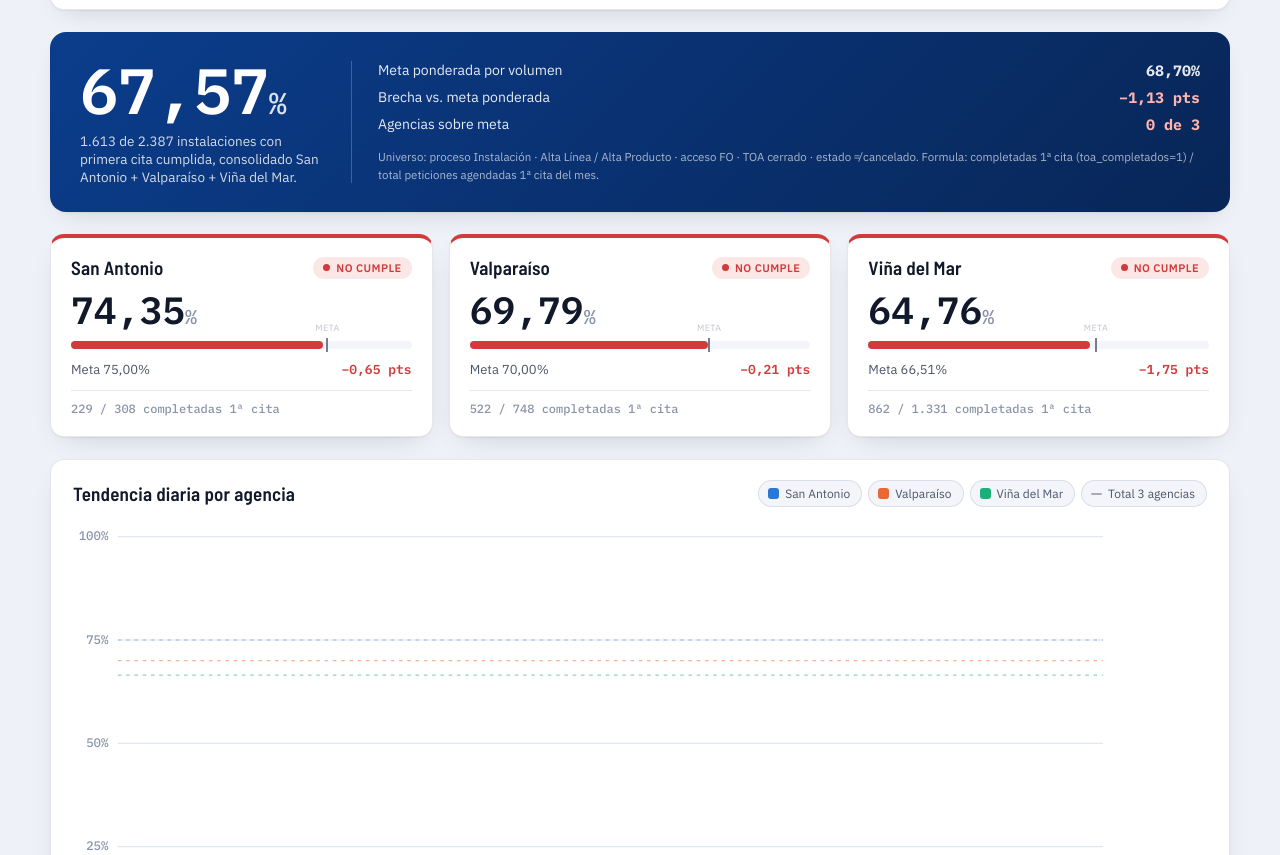
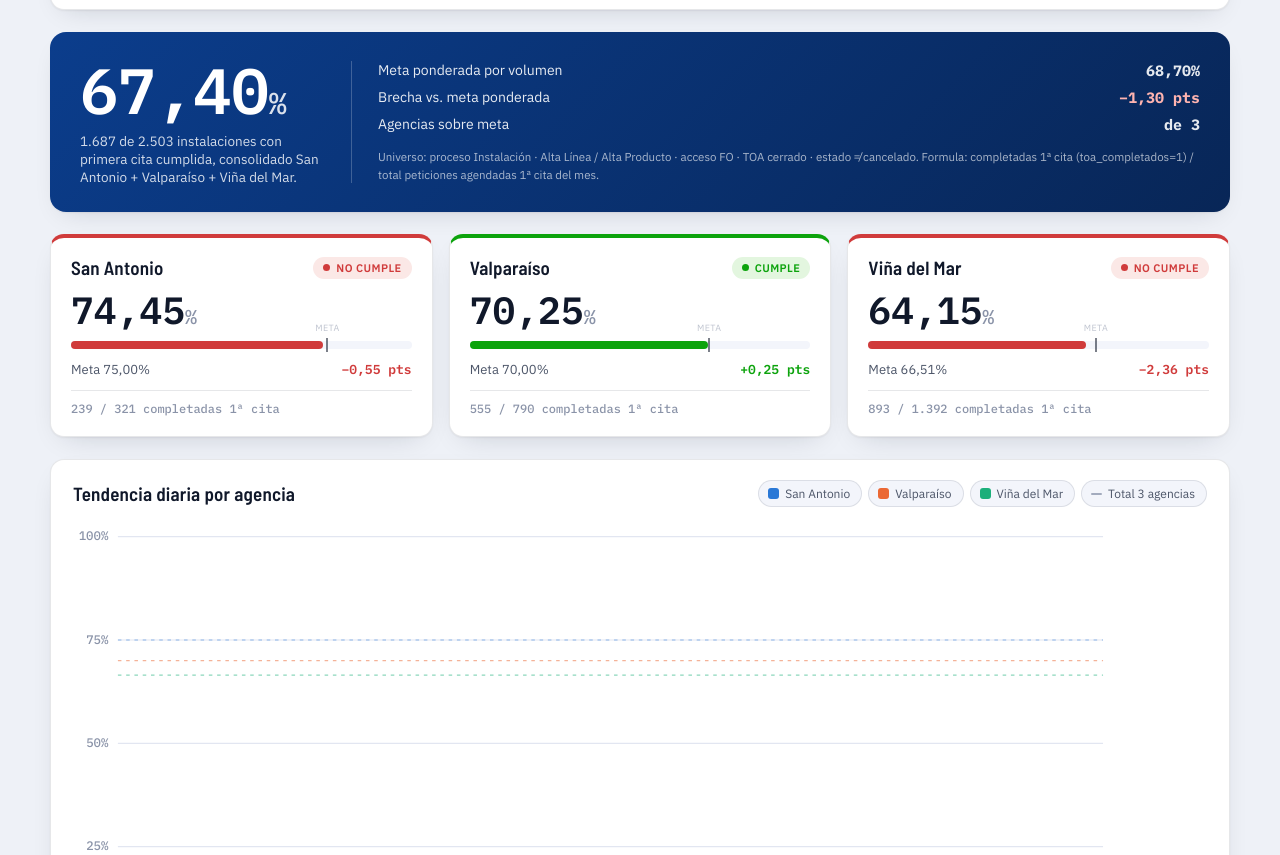
Before and after one commit to portalkpistecnicos/analisis-primera-cita, a plain HTML site: page index.html in a window 1280 px wide. Shown: the part 97-952 px from the top of the page. Drawn offline with Linux system fonts and the light colour scheme.

Commit message:
Actualizacion automatica 26-11-2026

```diff
--- a/index.html
+++ b/index.html
@@ -268,13 +268,13 @@
 
   <section class="hero">
     <div class="hero__figure">
-      <span class="hero__value">67,57<small>%</small></span>
-      <span class="hero__caption">1.613 de 2.387 instalaciones con primera cita cumplida, consolidado San Antonio + Valparaíso + Viña del Mar.</span>
+      <span class="hero__value">67,40<small>%</small></span>
+      <span class="hero__caption">1.687 de 2.503 instalaciones con primera cita cumplida, consolidado San Antonio + Valparaíso + Viña del Mar.</span>
     </div>
     <div class="hero__meta">
             <div class="hero__meta-row"><span>Meta ponderada por volumen</span><strong class="mono">68,70%</strong></div>
-      <div class="hero__meta-row"><span>Brecha vs. meta ponderada</span><strong class="mono neg">−1,13 pts</strong></div>
-      <div class="hero__meta-row"><span>Agencias sobre meta</span><strong class="mono neg">0 de 3</strong></div>
+      <div class="hero__meta-row"><span>Brecha vs. meta ponderada</span><strong class="mono neg">−1,30 pts</strong></div>
+      <div class="hero__meta-row"><span>Agencias sobre meta</span><strong class="mono"> de 3</strong></div>
       <p class="hero__note">Universo: proceso Instalación · Alta Línea / Alta Producto · acceso FO · TOA cerrado · estado ≠ cancelado. Formula: completadas 1ª cita (toa_completados=1) / total peticiones agendadas 1ª cita del mes.</p>
     </div>
   </section>
@@ -285,27 +285,27 @@
         <h2>San Antonio</h2>
         <span class="chip chip--bad">No cumple</span>
       </div>
-      <div class="card__figure">74,35<small>%</small></div>
+      <div class="card__figure">74,45<small>%</small></div>
       <div class="card__bar">
         <div class="card__bar-fill" style="width:74.00%"></div>
         <div class="card__bar-target" style="left:75.00%"></div>
       </div>
-      <div class="card__stats"><span>Meta 75,00%</span><span class="delta neg">−0,65 pts</span></div>
-      <div class="card__count">229 / 308 completadas 1ª cita</div>
+      <div class="card__stats"><span>Meta 75,00%</span><span class="delta neg">−0,55 pts</span></div>
+      <div class="card__count">239 / 321 completadas 1ª cita</div>
     </article>
 
-    <article class="card">
+    <article class="card card--good">
       <div class="card__top">
         <h2>Valparaíso</h2>
-        <span class="chip chip--bad">No cumple</span>
+        <span class="chip chip--good">Cumple</span>
       </div>
-      <div class="card__figure">69,79<small>%</small></div>
+      <div class="card__figure">70,25<small>%</small></div>
       <div class="card__bar">
         <div class="card__bar-fill" style="width:70.00%"></div>
         <div class="card__bar-target" style="left:70.00%"></div>
       </div>
-      <div class="card__stats"><span>Meta 70,00%</span><span class="delta neg">−0,21 pts</span></div>
-      <div class="card__count">522 / 748 completadas 1ª cita</div>
+      <div class="card__stats"><span>Meta 70,00%</span><span class="delta pos">+0,25 pts</span></div>
+      <div class="card__count">555 / 790 completadas 1ª cita</div>
     </article>
 
     <article class="card">
@@ -313,13 +313,13 @@
         <h2>Viña del Mar</h2>
         <span class="chip chip--bad">No cumple</span>
       </div>
-      <div class="card__figure">64,76<small>%</small></div>
+      <div class="card__figure">64,15<small>%</small></div>
       <div class="card__bar">
-        <div class="card__bar-fill" style="width:65.00%"></div>
+        <div class="card__bar-fill" style="width:64.00%"></div>
         <div class="card__bar-target" style="left:66.51%"></div>
       </div>
-      <div class="card__stats"><span>Meta 66,51%</span><span class="delta neg">−1,75 pts</span></div>
-      <div class="card__count">862 / 1.331 completadas 1ª cita</div>
+      <div class="card__stats"><span>Meta 66,51%</span><span class="delta neg">−2,36 pts</span></div>
+      <div class="card__count">893 / 1.392 completadas 1ª cita</div>
     </article>
   </section>
 
@@ -370,17 +370,17 @@
 
 <script>
 (function(){
-  var dates = ["01-11","02-11","03-11","04-11","05-11","06-11","07-11","08-11","09-11","10-11","11-11","12-11","13-11","14-11","15-11","16-11","17-11","18-11","19-11","20-11","21-11","22-11","23-11","24-11"];
+  var dates = ["01-11","02-11","03-11","04-11","05-11","06-11","07-11","08-11","09-11","10-11","11-11","12-11","13-11","14-11","15-11","16-11","17-11","18-11","19-11","20-11","21-11","22-11","23-11","24-11","25-11"];
 
   var series = [
     { key:"sa", name:"San Antonio", color:"var(--series-sa)", meta:75.00,
-      data:[null,null,null,null,null,null,null,null,null,null,null,null,null,null,null,null,null,null,null,null,null,null,null,null] },
+      data:[null,null,null,null,null,null,null,null,null,null,null,null,null,null,null,null,null,null,null,null,null,null,null,null,null] },
     { key:"vp", name:"Valparaíso", color:"var(--series-vp)", meta:70.00,
-      data:[null,null,null,null,null,null,null,null,null,null,null,null,null,null,null,null,null,null,null,null,null,null,null,null] },
+      data:[null,null,null,null,null,null,null,null,null,null,null,null,null,null,null,null,null,null,null,null,null,null,null,null,null] },
     { key:"vm", name:"Viña del Mar", color:"var(--series-vm)", meta:66.51,
-      data:[null,null,null,null,null,null,null,null,null,null,null,null,null,null,null,null,null,null,null,null,null,null,null,null] },
+      data:[null,null,null,null,null,null,null,null,null,null,null,null,null,null,null,null,null,null,null,null,null,null,null,null,null] },
     { key:"total", name:"Total 3 agencias", color:"var(--series-total)", meta:null, muted:true,
-      data:[null,null,null,null,null,null,null,null,null,null,null,null,null,null,null,null,null,null,null,null,null,null,null,null] }
+      data:[null,null,null,null,null,null,null,null,null,null,null,null,null,null,null,null,null,null,null,null,null,null,null,null,null] }
   ];
 
   function fmt(v){ if(v===null||v===undefined) return "—"; return v.toFixed(2).replace(".", ","); }
```
